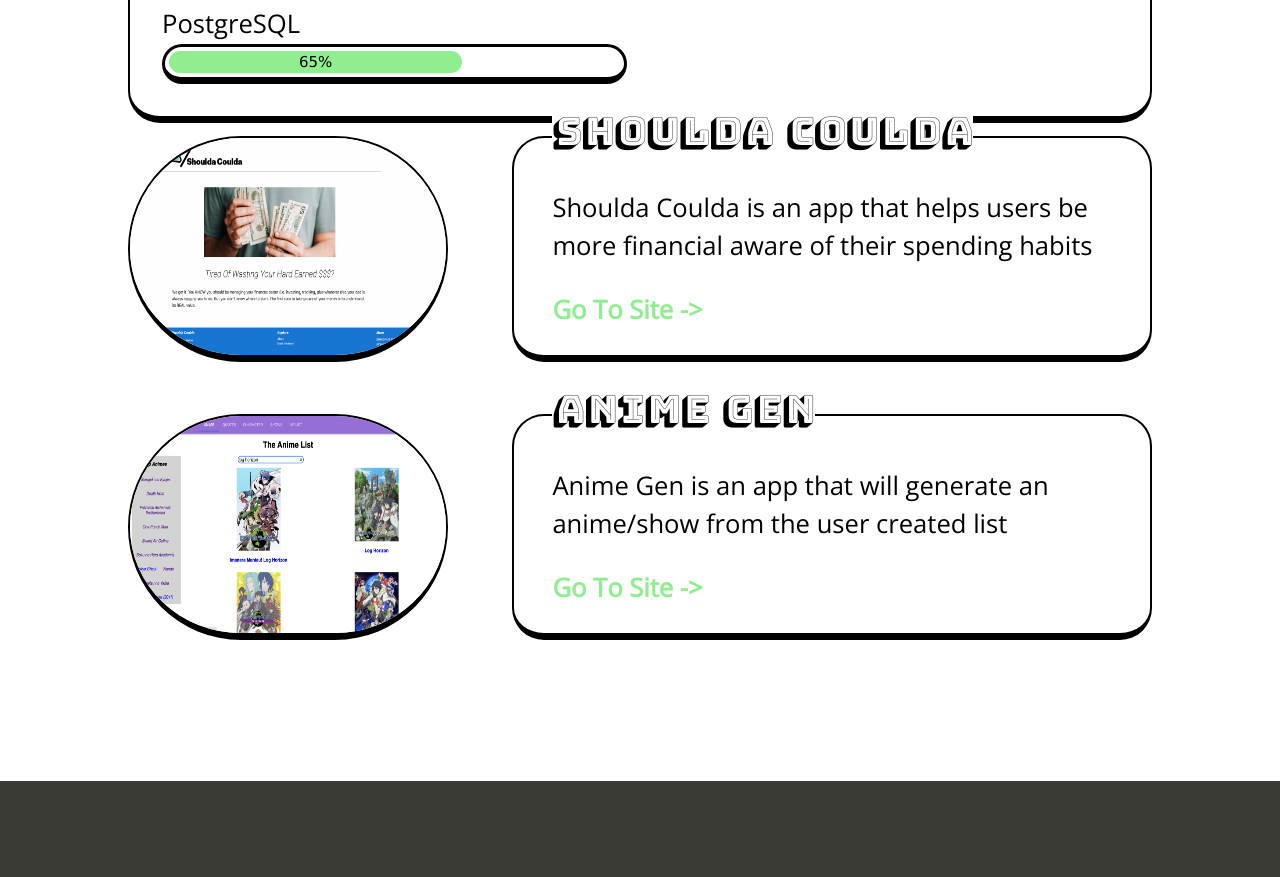
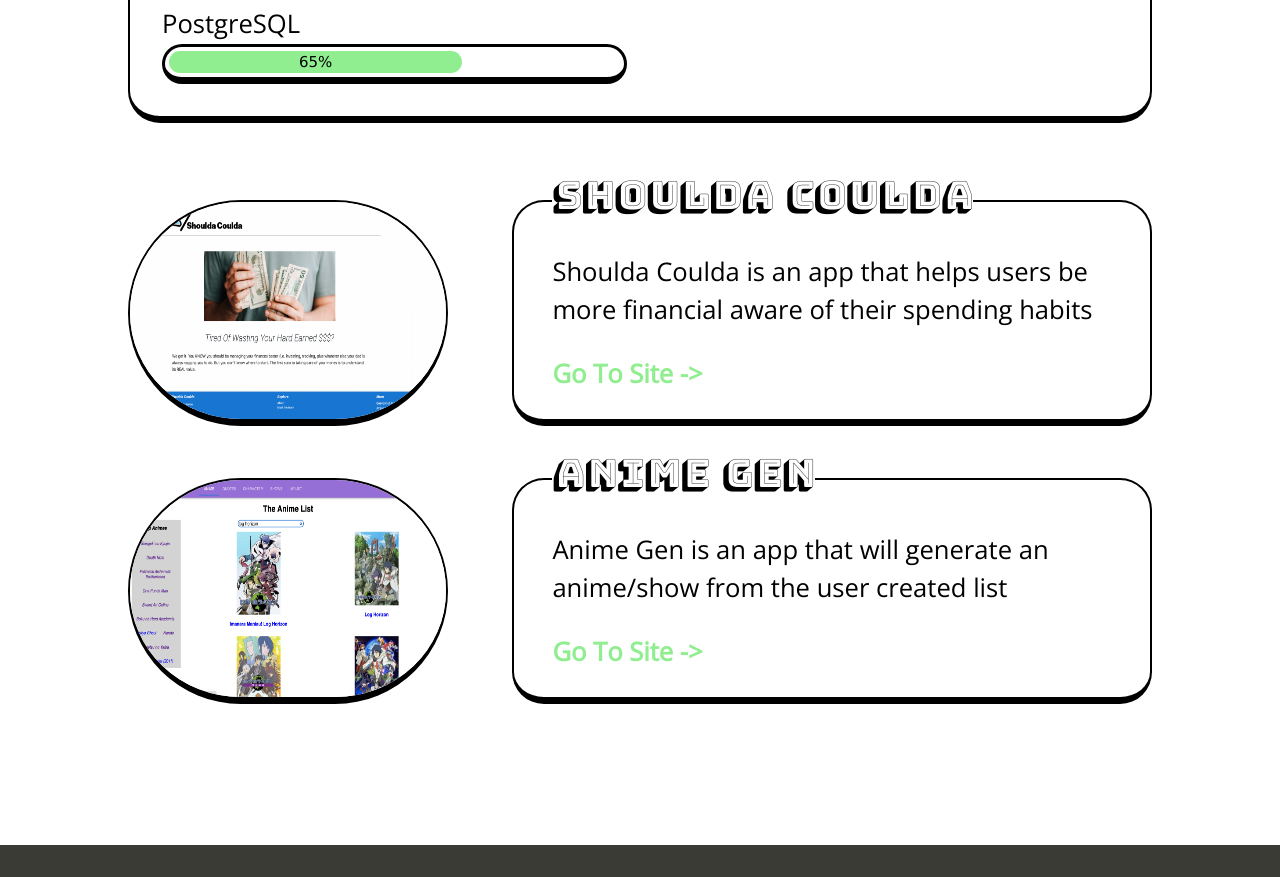
Before and after one commit to StudentCZ/my-website, a React (Create React App) app: page / in a window 1280 px wide. Shown: the part 1720-2597 px from the top of the page. Built offline with nearby package versions, Linux system fonts and the light colour scheme.

Commit message:
added margin top for container

```diff
--- a/src/components/ProjectImageBar.module.css
+++ b/src/components/ProjectImageBar.module.css
@@ -1,6 +1,7 @@
 .containerOne {
   display: flex;
   flex-direction: row;
+  margin-top: 5vw;
   margin-bottom: 2vw;
 }
 
```
